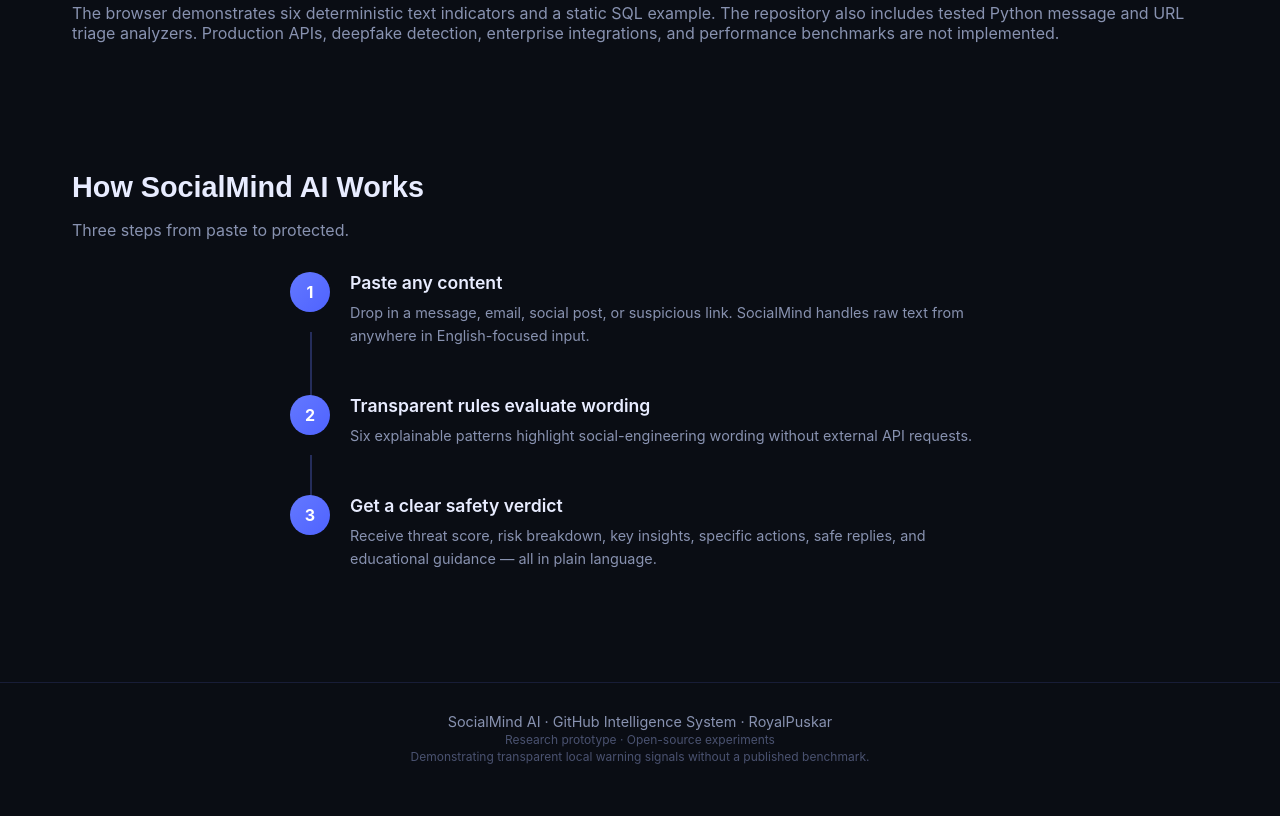
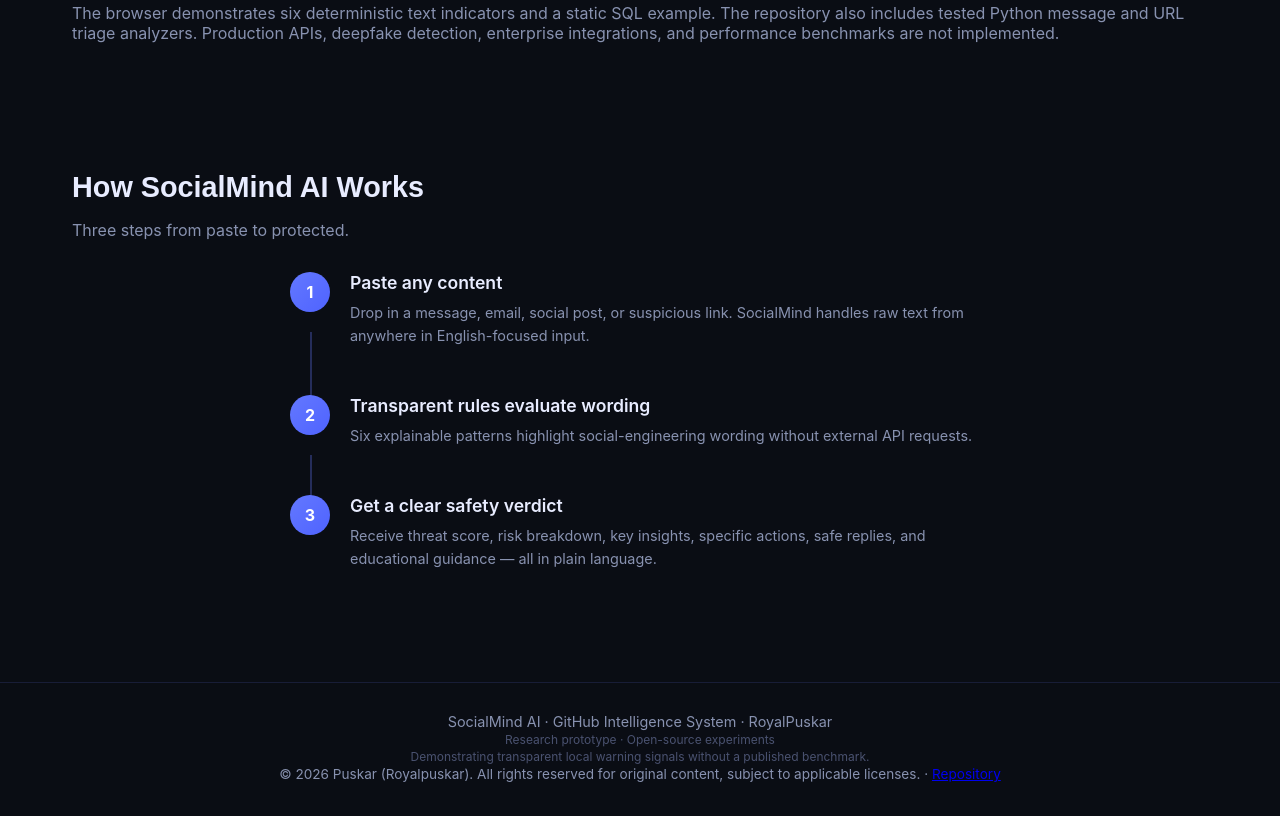
Before and after one commit to Royalpuskar/Social-Mind-AI, a plain HTML site: page index.html in a window 1280 px wide. Shown: the part 4779-5595 px from the top of the page. Before the commit the page ends 5573 px from the top, so only its background shows below. Drawn offline with Linux system fonts and the light colour scheme.

Commit message:
Add Puskar footer attribution and large-display presentation styles

```diff
--- a/index.html
+++ b/index.html
@@ -914,7 +914,7 @@ Queries:
     Research prototype · Open-source experiments<br>
     Demonstrating transparent local warning signals without a published benchmark.
   </span>
-</footer>
+<p class="puskar-attribution" style="flex-basis:100%;font-size:0.85rem;line-height:1.6;overflow-wrap:anywhere">© 2026 Puskar (Royalpuskar). All rights reserved for original content, subject to applicable licenses. · <a href="https://github.com/Royalpuskar/Social-Mind-AI">Repository</a></p></footer>
 
 <script>
 function switchTab(evt, tabName) {
```
